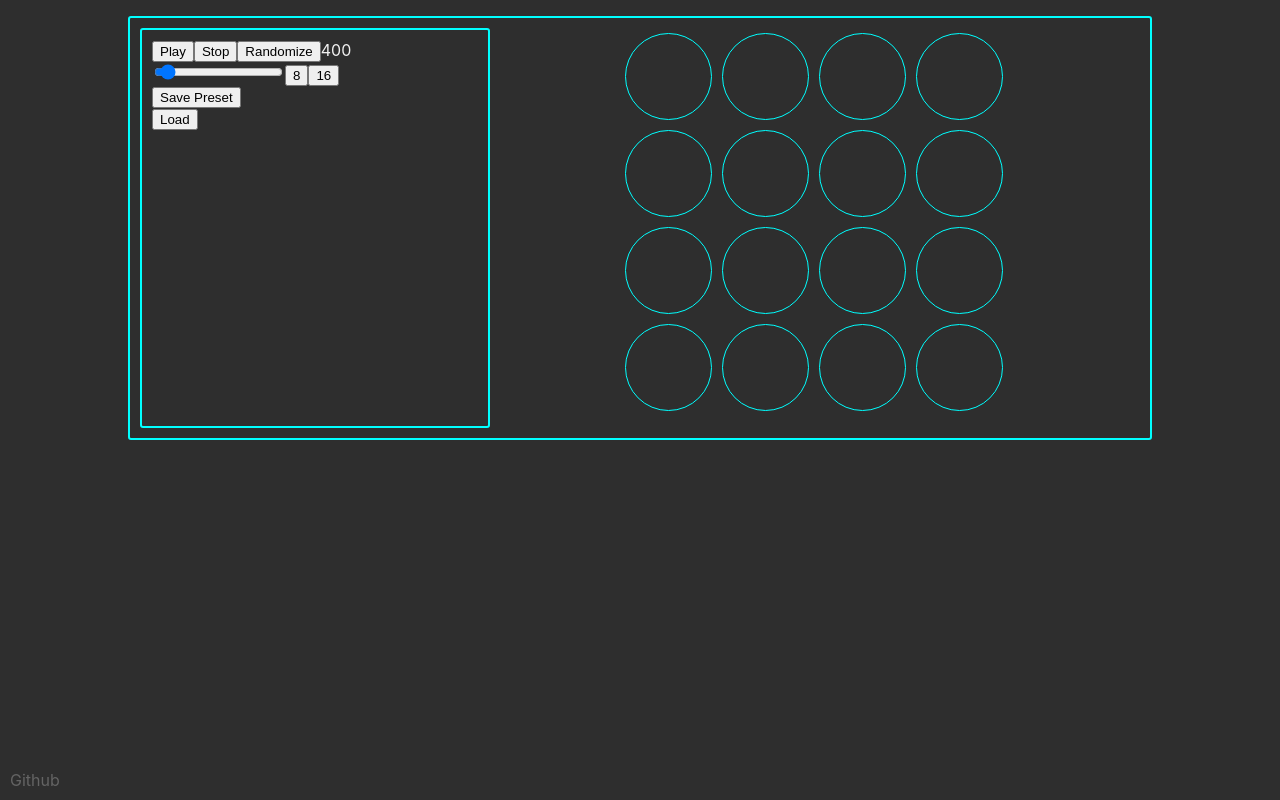
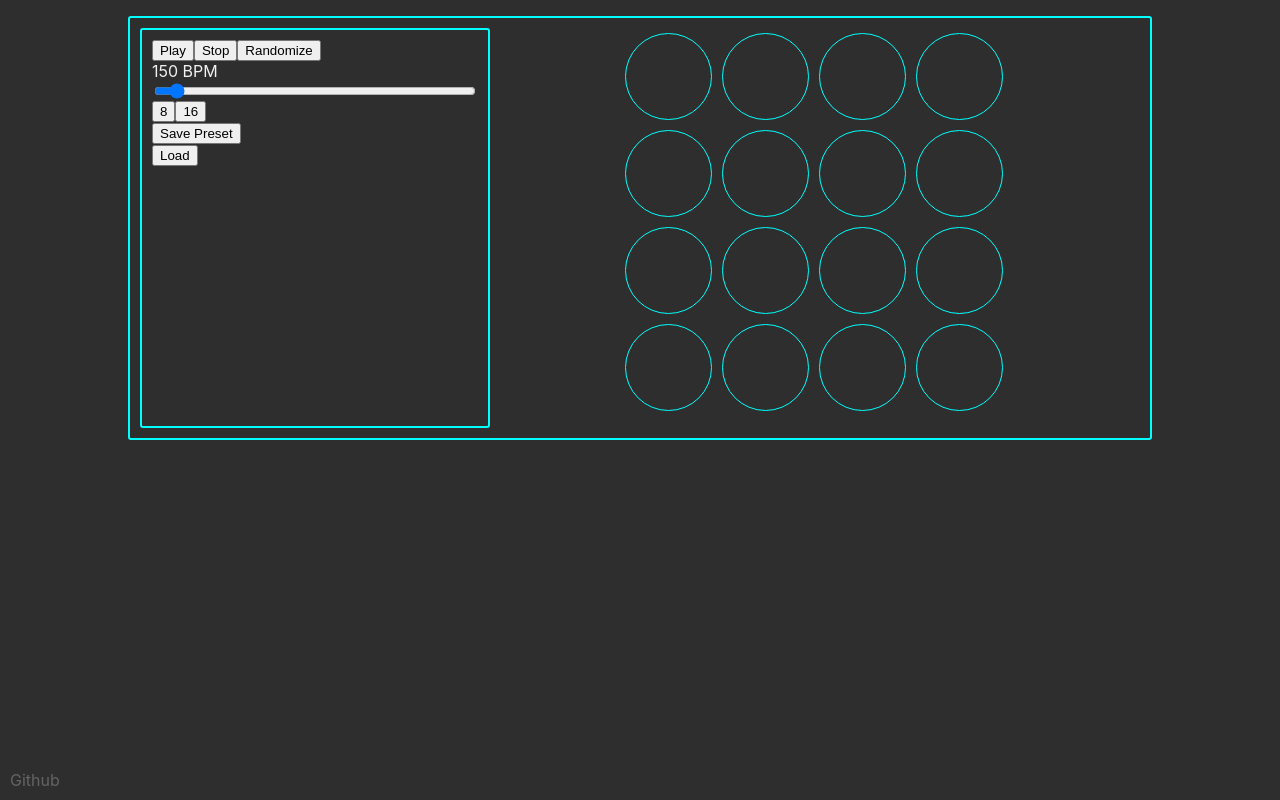
Before and after one commit to Loxphordex/Memoryfield, a React (Create React App) app: page / in a window 1280 px wide. Built offline with nearby package versions, Linux system fonts and the light colour scheme.

Commit message:
display bpm

```diff
--- a/src/App.js
+++ b/src/App.js
@@ -25,6 +25,7 @@ function App() {
   const [nodes, setNodes] = useState(null)
   const [nodeSequenceLength, setNodeSequenceLength] = useState(16)
   const [speed, setSpeed] = useState(150)
+  const [displayedBpm, setDisplayedBpm] = useState(150)
   const [outputLevel] = useState(0.2)
   const [ctx] = useState(new AudioContext())
   const isPlayingRef = useRef(isPlaying)
@@ -107,7 +108,12 @@ function App() {
       isKeyHandlerSet])
 
   function calculateBpm(bpm) {
-    setSpeed((60_000 / bpm).toFixed())
+    // how do we calculate the interval between beats, given a bpm?
+    bpm = parseInt(bpm, 10) // 128
+    const millisecondsPerBeat = 60000 / bpm
+
+    setSpeed(millisecondsPerBeat)
+    setDisplayedBpm(bpm)
   }
 
   function toggleDefaultKeys() {
@@ -123,6 +129,7 @@ function App() {
       <section className="app-container">
         <ControlPanel
           speed={speed}
+          displayedBpm={displayedBpm}
           isPlaying={isPlaying}
           play={setPlaying}
           randomize={random}
--- a/src/components/ControlPanel/ControlPanel.js
+++ b/src/components/ControlPanel/ControlPanel.js
@@ -9,6 +9,7 @@ import FilterControls from './FilterControls'
 
 export default function ControlPanel({
   speed,
+  displayedBpm,
   play,
   randomize,
   calculateBpm,
@@ -116,6 +117,7 @@ export default function ControlPanel({
         randomize={randomize}
         calculateBpm={calculateBpm}
         speed={speed}
+        displayedBpm={displayedBpm}
         setSequenceAndNodeStatus={setSequenceAndNodeStatus}
       />
       <NoteControls
--- a/src/components/ControlPanel/MainPanel.js
+++ b/src/components/ControlPanel/MainPanel.js
@@ -1,4 +1,5 @@
 import React from 'react'
+import '../../styles/components/MainPanel.css'
 
 export default function MainPanel({
   playSequence,
@@ -6,6 +7,7 @@ export default function MainPanel({
   randomize,
   calculateBpm,
   speed,
+  displayedBpm,
   setSequenceAndNodeStatus
 }) {
   return (
@@ -14,9 +16,11 @@ export default function MainPanel({
       <button onClick={() => play(false)}>Stop</button>
       <button onClick={() => randomize()}>Randomize</button>
 
-      <label htmlFor="speed">{(60_000 / speed).toFixed()}</label>
-      <input type="range" id="speed" name="speed" min={1} max={1000}
-        onChange={(e) => calculateBpm(e.target.value)} />
+      <div className='bpm-controls-container'>
+        <label htmlFor="speed">{`${displayedBpm} BPM`}</label>
+        <input type="range" id="speed" name="speed" min={1} max={1000}
+          onChange={(e) => calculateBpm(e.target.value)} />
+      </div>
       <button id="sequenceLength8" name="sequenceLength8"
         onClick={() => setSequenceAndNodeStatus(8)}>8</button>
       <button id="sequenceLength16" name="sequenceLength16"
--- /dev/null
+++ b/src/styles/components/MainPanel.css
@@ -0,0 +1,12 @@
+.global-controls {
+  display: flex;
+  flex-flow: wrap;
+  width: 100%;
+}
+
+.bpm-controls-container {
+  width: 100%;
+  display: flex;
+  flex-flow: column;
+  justify-content: center;
+}
```
